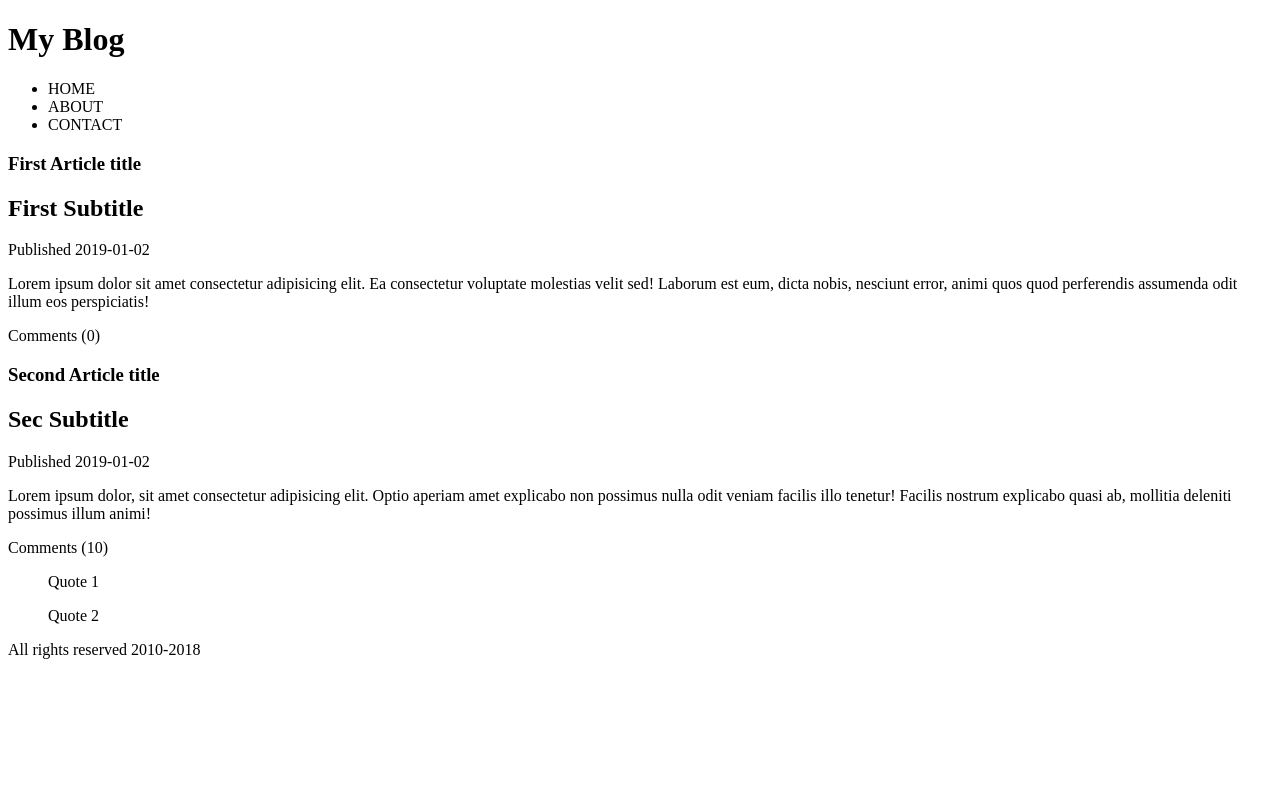
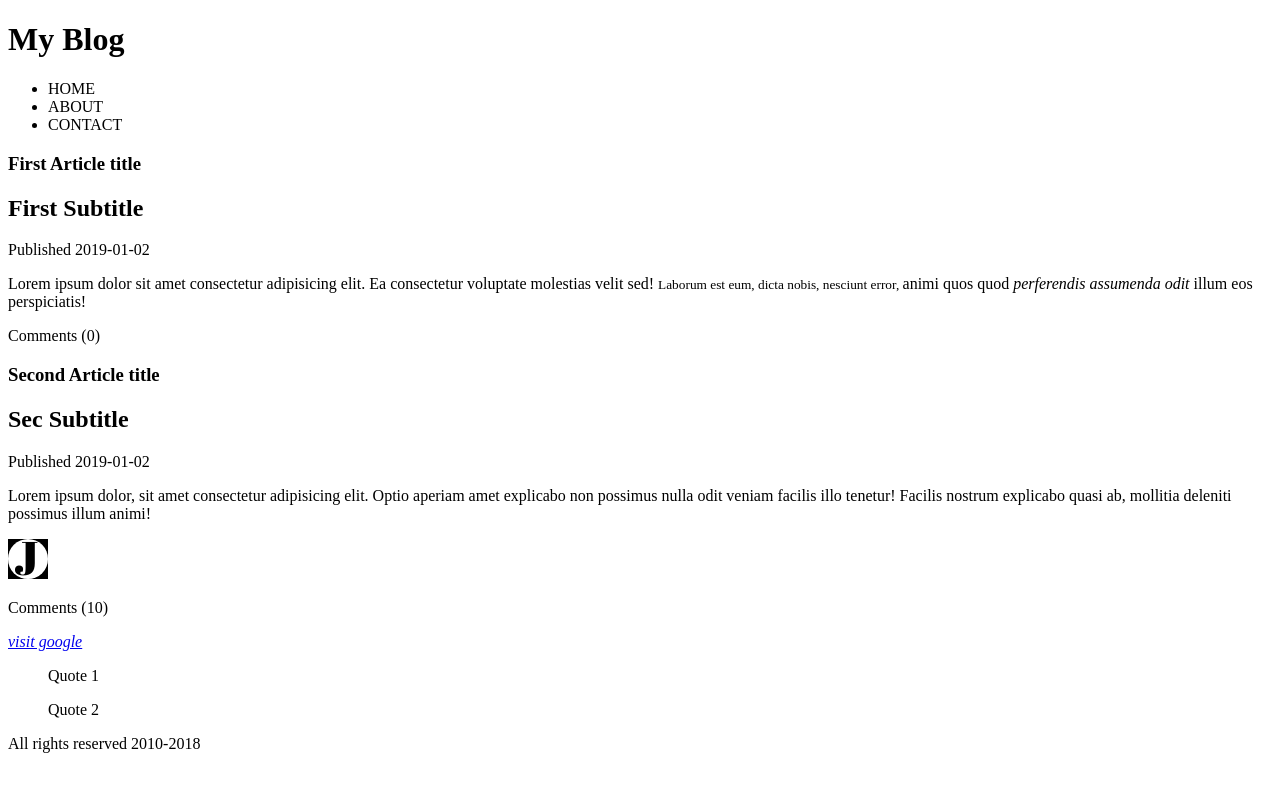
Before and after one commit to jorgechauxjr/html-css-blog, a plain HTML site: page index.html in a window 1280 px wide. Drawn offline with Linux system fonts and the light colour scheme.

Commit message:
Add img, address, span, small and cite

```diff
--- a/index.html
+++ b/index.html
@@ -28,7 +28,7 @@
         </hgroup>
 
         <time datetime="2019-01-02">Published 2019-01-02</time>
-        <p>Lorem ipsum dolor sit amet consectetur adipisicing elit. Ea consectetur voluptate molestias velit sed! Laborum est eum, dicta nobis, nesciunt error, animi quos quod perferendis assumenda odit illum eos perspiciatis!</p>
+        <p>Lorem <span> ipsum dolor </span> sit amet consectetur adipisicing elit. Ea consectetur voluptate molestias velit sed! <small>Laborum est eum, dicta nobis, nesciunt error, </small> animi quos quod <cite> perferendis assumenda odit</cite> illum eos perspiciatis!</p>
 
         <footer>
           <p>Comments (0)</p>
@@ -42,10 +42,13 @@
         </hgroup>
         <time datetime="2019-01-02">Published 2019-01-02</time>
         <p>Lorem ipsum dolor, sit amet consectetur adipisicing elit. Optio aperiam amet explicabo non possimus nulla odit veniam facilis illo tenetur! Facilis nostrum explicabo quasi ab, mollitia deleniti possimus illum animi!  </p>
-
+        <img src="img/logo.png" />
         <footer>
           <p>Comments (10)</p>
         </footer>
+        <address>
+          <a href="http://www.google.com" target="_blank">visit google</a>
+        </address>
       </article>
     </section>
 
```
Also changed, not shown: img/logo.png (added).
